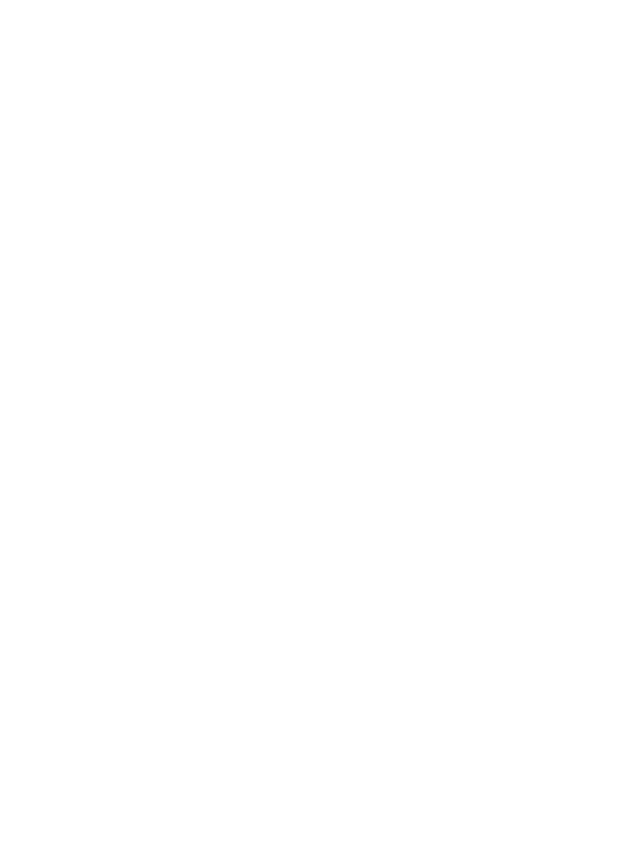
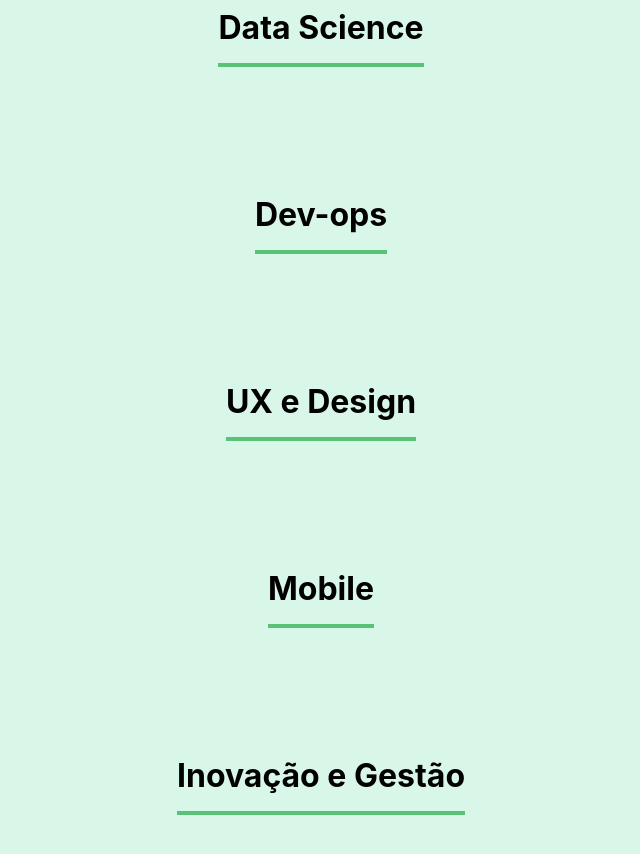
Before and after one commit to ogustavoalves/Curso-React-Alura, a React (Create React App) app: page / in a window 1280 px wide. Shown: the part 1940-2794 px from the top of the page, without its empty margins (319-959 px from the left). Before the commit the page ends 1510 px from the top, so only its background shows below. Built offline with nearby package versions, Linux system fonts and the light colour scheme.

Commit message:
create the "time" component

```diff
--- a/src/App.js
+++ b/src/App.js
@@ -1,12 +1,32 @@
+import { useState } from 'react';
 import './App.css';
 import Banner from  './componentes/Banner';
 import Forumulario from './componentes/Formulario';
+import Time from './componentes/Time';
 
 function App() {
+
+  const [colaboradores, setColaboradores] = useState([])
+
+  const aoNovoColaboradorAdicionado = (colaborador) => {
+    console.log(colaborador)
+    setColaboradores([...colaboradores, colaborador])
+  }
+
+
+
   return (
     <div className="App">
       <Banner/>
-      <Forumulario/>
+      <Forumulario aoColaboradorCadastrado={colaborador => aoNovoColaboradorAdicionado(colaborador)}/>
+      <Time nome="Programação"/>
+      <Time nome="Front-end"/>
+      <Time nome="Data Science"/>
+      <Time nome="Dev-ops"/>
+      <Time nome="UX e Design"/>
+      <Time nome="Mobile"/>
+      <Time nome="Inovação e Gestão"/>
+
     </div>
   );
 }
--- a/src/componentes/CampoTexto/index.js
+++ b/src/componentes/CampoTexto/index.js
@@ -1,11 +1,14 @@
 import './CampoTexto.css'
+const CampoTexto = (props) => {
 
-const CampoTexto = (props) => {
+    const aoDigitado = (evento) => {
+        props.aoAlterado(evento.target.value)
+    }
 
     return (
         <div className="campo-texto">
             <label>{props.label}</label>
-            <input required={props.obrigatorio} placeholder={props.placeholder} />
+            <input value={props.valor} onChange={aoDigitado} required={props.obrigatorio} placeholder={props.placeholder} />
         </div>
     )
 }
--- a/src/componentes/Formulario/index.js
+++ b/src/componentes/Formulario/index.js
@@ -1,9 +1,10 @@
+import { useState } from "react";
 import Botao from "../../Botao";
 import CampoTexto from "../CampoTexto";
 import ListaSuspensa from "../ListaSuspensa";
 import "./Formulario.css";
 
-const Forumulario = () => {
+const Forumulario = (props) => {
   const times = [
     'Programação',
     'Front-End',
@@ -13,19 +14,52 @@
     'Inovação e Gestão'
   ]
 
+  const [nome, setNome] = useState ('')
+  const [cargo, setCargo] = useState ('')
+  const [imagem, setImagem] = useState ('')
+  const [time, setTime] = useState ('')
+
   const aoSalvar = (evento) => {
     evento.preventDefault()
-    console.log('Form submetido')
+    props.aoColaboradorCadastrado({
+      nome,
+      cargo,
+      imagem,
+      time
+    })
   }
 
   return (
     <section className="formulario">
       <form onSubmit={aoSalvar}>
         <h2>Prencha os dados para criar o card do colaborador</h2>
-        <CampoTexto obrigatorio={true} label="Nome" placeholder="Digite seu nome" />
-        <CampoTexto obrigatorio={true} label="Cargo" placeholder="Digite seu cargo" />
-        <CampoTexto  label="Imagem" placeholder="Digite o endereço da imagem" />
-        <ListaSuspensa obrigatorio={true} label="Time" itens={times}/>
+        <CampoTexto
+          obrigatorio={true}
+          label="Nome"
+          placeholder="Digite seu nome"
+          valor={nome}
+          aoAlterado={valor => setNome(valor)}
+         />
+        <CampoTexto
+          obrigatorio={true}
+          label="Cargo"
+          placeholder="Digite seu cargo"
+          valor={cargo}
+          aoAlterado={valor => setCargo(valor)}
+        />
+        <CampoTexto
+          label="Imagem"
+          placeholder="Digite o endereço da imagem"
+          valor={imagem}
+          aoAlterado={valor => setImagem(valor)}
+        />
+        <ListaSuspensa
+        obrigatorio={true}
+        label="Time"
+        itens={times}
+        valor={time}
+        aoAlterado={valor => setTime(valor)}
+        />
         <Botao>
           Criar Card
         </Botao>
--- a/src/componentes/ListaSuspensa/index.js
+++ b/src/componentes/ListaSuspensa/index.js
@@ -1,12 +1,12 @@
 import './ListaSuspensa.css'
 
 const ListaSuspensa = (props) => {
-    console.log(props.itens)
+
 
     return (
         <div className='lista-suspensa'>
             <label>{props.label}</label>
-            <select required={props.required}>
+            <select onChange={evento => props.aoAlterado(evento.target.value)} required={props.required} value={props.value}>
                 {props.itens.map(item => <option key={item}>{item}</option>)}
             </select>
         </div>
--- /dev/null
+++ b/src/componentes/Time/Time.css
@@ -0,0 +1,13 @@
+.time {
+    text-align: center;
+    padding: 2em;
+    background-color: #d9f7e9;
+
+}
+
+.time h3 {
+    font-size: 2em;
+    border-bottom: 4px solid #57c278;
+    display: inline-block;
+    padding-bottom: 0.5em;
+}
--- /dev/null
+++ b/src/componentes/Time/index.js
@@ -0,0 +1,12 @@
+import './Time.css';
+
+const Time = (props) => {
+
+    return (
+        <section className='time'>
+            <h3>{props.nome}</h3>
+        </section>
+    )
+}
+
+export default Time
```
